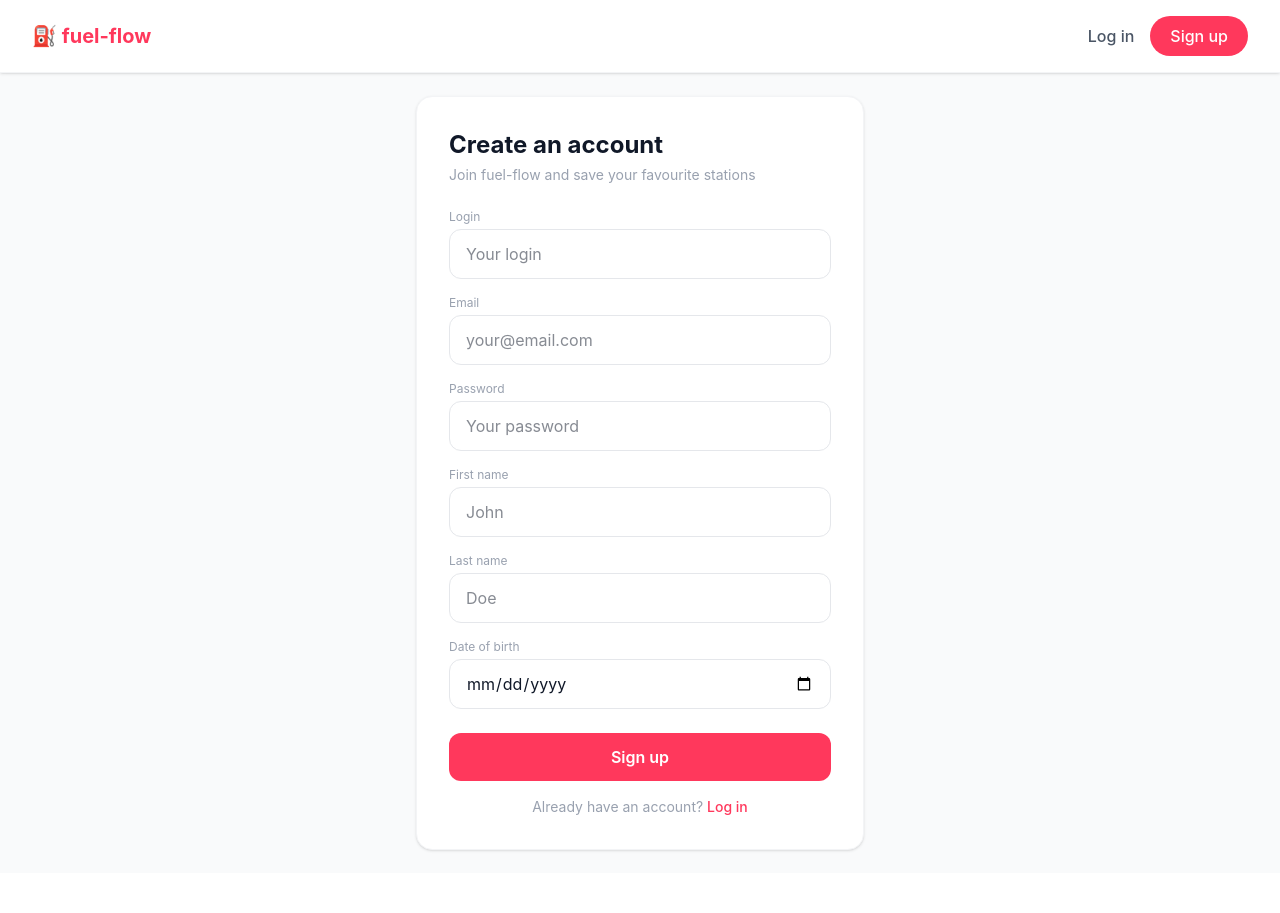
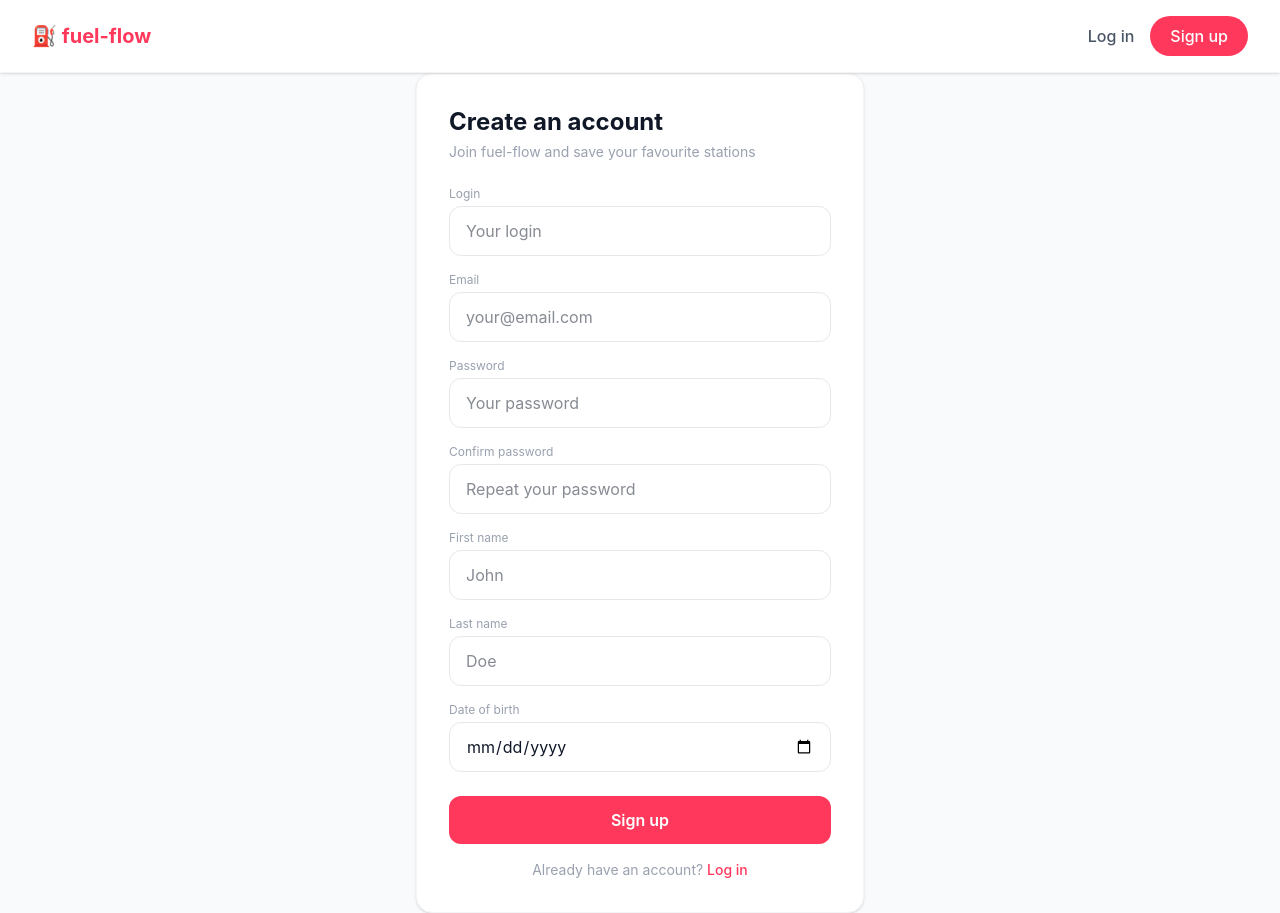
Before and after one commit to back2prime/fuel-flow, a React app in the folder frontend/: page /register in a window 1280 px wide. Before the commit the page ends 873 px from the top, so only its background shows below. Built offline with nearby package versions, Linux system fonts and the light colour scheme; the HTML template or start-up script is replaced by a standard one.

Commit message:
feat(frontend): add confirm password field to registration form

```diff
--- a/frontend/src/pages/RegisterPage.jsx
+++ b/frontend/src/pages/RegisterPage.jsx
@@ -6,27 +6,24 @@ export default function RegisterPage() {
   const [form, setForm] = useState({
     login: '', email: '', password: '', name: '', surname: '', birth_date: ''
   })
+  const [confirmPassword, setConfirmPassword] = useState('')
   const [error, setError] = useState('')
   const navigate = useNavigate()
 
   const handleSubmit = async (e) => {
     e.preventDefault()
+    if (form.password !== confirmPassword) {
+      setError('Passwords do not match')
+      return
+    }
     try {
       await client.post('/auth/register', form)
       navigate('/login')
-    } catch {
-      setError('Registration failed. Please try again.')
+    } catch (e) {
+      const detail = e.response?.data?.detail
+      setError(detail || 'Registration failed. Please try again.')
     }
   }
-
-  const fields = [
-    { key: 'login', label: 'Login', placeholder: 'Your login' },
-    { key: 'email', label: 'Email', placeholder: 'your@email.com' },
-    { key: 'password', label: 'Password', placeholder: 'Your password', type: 'password' },
-    { key: 'name', label: 'First name', placeholder: 'John' },
-    { key: 'surname', label: 'Last name', placeholder: 'Doe' },
-    { key: 'birth_date', label: 'Date of birth', placeholder: '', type: 'date' },
-  ]
 
   return (
     <div className="min-h-screen bg-gray-50 flex items-center justify-center px-4">
@@ -35,18 +32,87 @@ export default function RegisterPage() {
         <p className="text-gray-400 text-sm mb-6">Join fuel-flow and save your favourite stations</p>
         {error && <p className="text-red-500 text-sm mb-4">{error}</p>}
         <form onSubmit={handleSubmit} className="flex flex-col gap-4">
-          {fields.map(({ key, label, placeholder, type = 'text' }) => (
-            <div key={key}>
-              <label className="text-xs text-gray-400 mb-1 block">{label}</label>
-              <input
-                type={type}
-                className="w-full border border-gray-200 px-4 py-3 rounded-xl outline-none focus:ring-2 focus:ring-[#FF385C] text-gray-900"
-                placeholder={placeholder}
-                value={form[key]}
-                onChange={e => setForm({ ...form, [key]: e.target.value })}
-              />
-            </div>
-          ))}
+
+          <div>
+            <label className="text-xs text-gray-400 mb-1 block">Login</label>
+            <input
+              className="w-full border border-gray-200 px-4 py-3 rounded-xl outline-none focus:ring-2 focus:ring-[#FF385C] text-gray-900"
+              placeholder="Your login"
+              value={form.login}
+              onChange={e => setForm({ ...form, login: e.target.value })}
+            />
+          </div>
+
+          <div>
+            <label className="text-xs text-gray-400 mb-1 block">Email</label>
+            <input
+              type="email"
+              className="w-full border border-gray-200 px-4 py-3 rounded-xl outline-none focus:ring-2 focus:ring-[#FF385C] text-gray-900"
+              placeholder="your@email.com"
+              value={form.email}
+              onChange={e => setForm({ ...form, email: e.target.value })}
+            />
+          </div>
+
+          <div>
+            <label className="text-xs text-gray-400 mb-1 block">Password</label>
+            <input
+              type="password"
+              className="w-full border border-gray-200 px-4 py-3 rounded-xl outline-none focus:ring-2 focus:ring-[#FF385C] text-gray-900"
+              placeholder="Your password"
+              value={form.password}
+              onChange={e => setForm({ ...form, password: e.target.value })}
+            />
+          </div>
+
+          <div>
+            <label className="text-xs text-gray-400 mb-1 block">Confirm password</label>
+            <input
+              type="password"
+              className={`w-full border px-4 py-3 rounded-xl outline-none focus:ring-2 focus:ring-[#FF385C] text-gray-900 ${
+                confirmPassword && form.password !== confirmPassword
+                  ? 'border-red-300'
+                  : 'border-gray-200'
+              }`}
+              placeholder="Repeat your password"
+              value={confirmPassword}
+              onChange={e => setConfirmPassword(e.target.value)}
+            />
+            {confirmPassword && form.password !== confirmPassword && (
+              <p className="text-red-400 text-xs mt-1">Passwords do not match</p>
+            )}
+          </div>
+
+          <div>
+            <label className="text-xs text-gray-400 mb-1 block">First name</label>
+            <input
+              className="w-full border border-gray-200 px-4 py-3 rounded-xl outline-none focus:ring-2 focus:ring-[#FF385C] text-gray-900"
+              placeholder="John"
+              value={form.name}
+              onChange={e => setForm({ ...form, name: e.target.value })}
+            />
+          </div>
+
+          <div>
+            <label className="text-xs text-gray-400 mb-1 block">Last name</label>
+            <input
+              className="w-full border border-gray-200 px-4 py-3 rounded-xl outline-none focus:ring-2 focus:ring-[#FF385C] text-gray-900"
+              placeholder="Doe"
+              value={form.surname}
+              onChange={e => setForm({ ...form, surname: e.target.value })}
+            />
+          </div>
+
+          <div>
+            <label className="text-xs text-gray-400 mb-1 block">Date of birth</label>
+            <input
+              type="date"
+              className="w-full border border-gray-200 px-4 py-3 rounded-xl outline-none focus:ring-2 focus:ring-[#FF385C] text-gray-900"
+              value={form.birth_date}
+              onChange={e => setForm({ ...form, birth_date: e.target.value })}
+            />
+          </div>
+
           <button
             type="submit"
             className="bg-[#FF385C] hover:bg-[#e0314f] text-white font-semibold py-3 rounded-xl transition mt-2"
```
